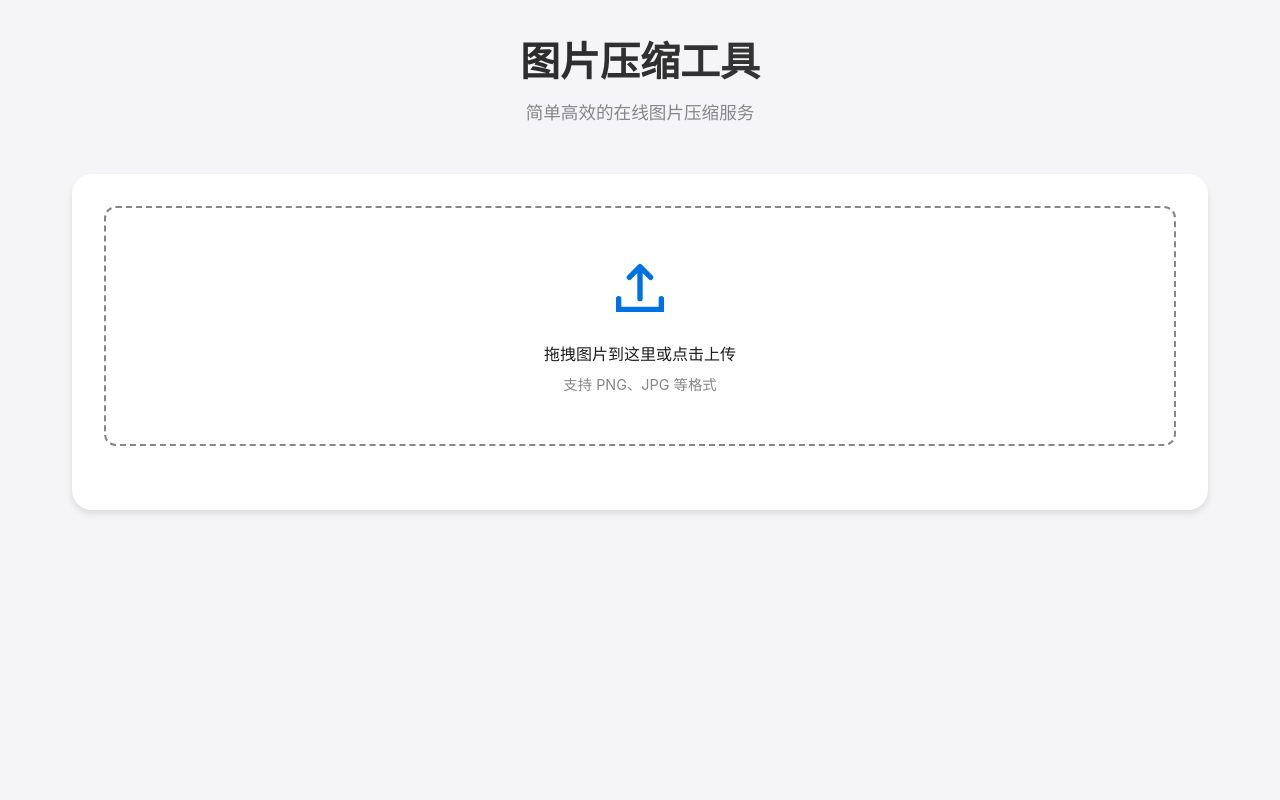
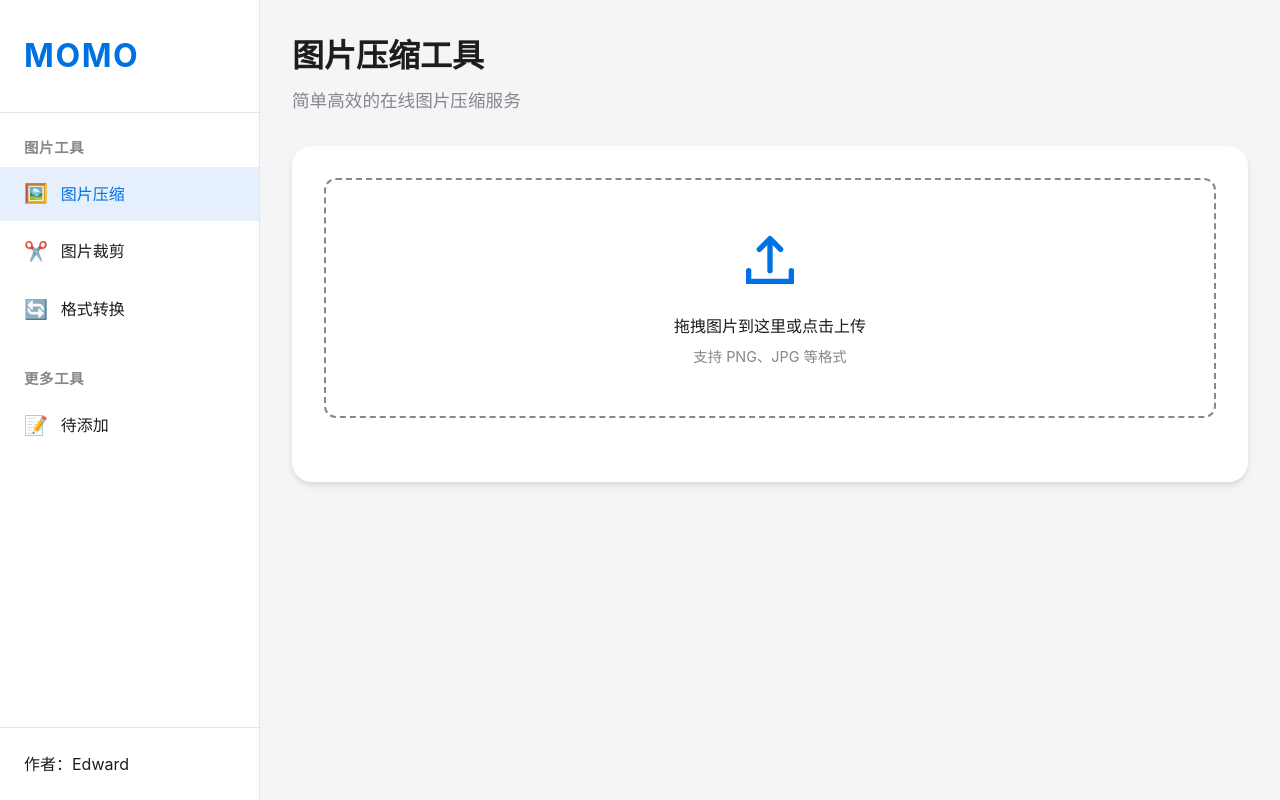
Before and after one commit to himaker101/-, a plain HTML site: page index.html in a window 1280 px wide. Drawn offline with Linux system fonts and the light colour scheme.

Commit message:
v2.1.1.2: 重构项目架构，添加模块化设计和侧边栏导航

```diff
--- a/css/style.css
+++ b/css/style.css
@@ -10,37 +10,119 @@ body {
     background-color: #f5f5f7;
     color: #1d1d1f;
     line-height: 1.5;
+    min-height: 100vh;
 }
 
-/* 容器样式 */
-.container {
-    max-width: 1200px;
-    margin: 0 auto;
+/* 应用容器 */
+.app-container {
+    display: flex;
+    min-height: 100vh;
+}
+
+/* 侧边栏样式 */
+.sidebar {
+    width: 260px;
+    background: white;
+    border-right: 1px solid #e5e5e7;
+    display: flex;
+    flex-direction: column;
+    position: fixed;
+    height: 100vh;
+}
+
+.logo-container {
+    padding: 2rem 1.5rem;
+    border-bottom: 1px solid #e5e5e7;
+}
+
+.logo {
+    font-size: 2rem;
+    font-weight: 700;
+    color: #0071e3;
+    letter-spacing: 0.05em;
+}
+
+.nav-menu {
+    flex: 1;
+    padding: 1.5rem 0;
+    overflow-y: auto;
+}
+
+.nav-group {
+    margin-bottom: 2rem;
+}
+
+.nav-group-title {
+    padding: 0 1.5rem;
+    font-size: 0.9rem;
+    color: #86868b;
+    text-transform: uppercase;
+    letter-spacing: 0.05em;
+    margin-bottom: 0.5rem;
+}
+
+.nav-list {
+    list-style: none;
+}
+
+.nav-item {
+    margin: 0.2rem 0;
+}
+
+.nav-link {
+    display: flex;
+    align-items: center;
+    padding: 0.8rem 1.5rem;
+    color: #1d1d1f;
+    text-decoration: none;
+    transition: all 0.3s ease;
+}
+
+.nav-link:hover {
+    background: rgba(0, 113, 227, 0.1);
+    color: #0071e3;
+}
+
+.nav-item.active .nav-link {
+    background: rgba(0, 113, 227, 0.1);
+    color: #0071e3;
+    font-weight: 500;
+}
+
+.nav-icon {
+    margin-right: 0.8rem;
+    font-size: 1.2rem;
+}
+
+.sidebar-footer {
+    padding: 1.5rem;
+    border-top: 1px solid #e5e5e7;
+}
+
+/* 主要内容区域 */
+.main-container {
+    flex: 1;
+    margin-left: 260px;
     padding: 2rem;
 }
 
-/* 头部样式 */
-.header {
-    text-align: center;
-    margin-bottom: 3rem;
+.main-header {
+    margin-bottom: 2rem;
 }
 
-.header h1 {
-    font-size: 2.5rem;
+.page-title {
+    font-size: 2rem;
     font-weight: 600;
+    color: #1d1d1f;
     margin-bottom: 0.5rem;
-    background: linear-gradient(135deg, #1d1d1f 0%, #434343 100%);
-    -webkit-background-clip: text;
-    -webkit-text-fill-color: transparent;
 }
 
-.subtitle {
+.page-subtitle {
     color: #86868b;
     font-size: 1.1rem;
 }
 
-/* 主要内容区域 */
-.main-content {
+.content-area {
     background: white;
     border-radius: 20px;
     padding: 2rem;
@@ -191,18 +273,37 @@ button {
     background: #e5e5e7;
 }
 
-/* 响应式设计 */
+/* 响应���设计 */
+@media (max-width: 1024px) {
+    .sidebar {
+        width: 200px;
+    }
+
+    .main-container {
+        margin-left: 200px;
+    }
+}
+
 @media (max-width: 768px) {
-    .container {
+    .app-container {
+        flex-direction: column;
+    }
+
+    .sidebar {
+        width: 100%;
+        height: auto;
+        position: static;
+        border-right: none;
+        border-bottom: 1px solid #e5e5e7;
+    }
+
+    .main-container {
+        margin-left: 0;
         padding: 1rem;
     }
 
     .preview-container {
         grid-template-columns: 1fr;
-    }
-
-    .header h1 {
-        font-size: 2rem;
     }
 
     .compression-controls {
@@ -213,4 +314,16 @@ button {
         width: 100%;
         margin-bottom: 0.5rem;
     }
+
+    .nav-menu {
+        display: none;
+    }
+
+    .logo-container {
+        padding: 1rem;
+    }
+
+    .sidebar-footer {
+        display: none;
+    }
 }
--- a/index.html
+++ b/index.html
@@ -3,19 +3,65 @@
 <head>
     <meta charset="UTF-8">
     <meta name="viewport" content="width=device-width, initial-scale=1.0">
-    <title>图片压缩工具</title>
+    <title>MOMO图片压缩工具</title>
     <link rel="stylesheet" href="css/style.css">
 </head>
 <body>
-    <div class="container">
-        <!-- 头部标题 -->
-        <header class="header">
-            <h1>图片压缩工具</h1>
-            <p class="subtitle">简单高效的在线图片压缩服务</p>
+    <div class="app-container">
+        <!-- 侧边栏导航 -->
+        <aside class="sidebar">
+            <div class="logo-container">
+                <h1 class="logo">MOMO</h1>
+            </div>
+            <nav class="nav-menu">
+                <div class="nav-group">
+                    <h3 class="nav-group-title">图片工具</h3>
+                    <ul class="nav-list">
+                        <li class="nav-item active">
+                            <a href="#" class="nav-link">
+                                <span class="nav-icon">🖼️</span>
+                                图片压缩
+                            </a>
+                        </li>
+                        <li class="nav-item">
+                            <a href="#" class="nav-link">
+                                <span class="nav-icon">✂️</span>
+                                图片裁剪
+                            </a>
+                        </li>
+                        <li class="nav-item">
+                            <a href="#" class="nav-link">
+                                <span class="nav-icon">🔄</span>
+                                格式转换
+                            </a>
+                        </li>
+                    </ul>
+                </div>
+                <div class="nav-group">
+                    <h3 class="nav-group-title">更多工具</h3>
+                    <ul class="nav-list">
+                        <li class="nav-item">
+                            <a href="#" class="nav-link">
+                                <span class="nav-icon">📝</span>
+                                待添加
+                            </a>
+                        </li>
+                    </ul>
+                </div>
+            </nav>
+            <div class="sidebar-footer">
+                <p class="author">作者：Edward</p>
+            </div>
+        </aside>
+
+        <!-- 主要内容区域 -->
+        <main class="main-container">
+            <header class="main-header">
+                <h2 class="page-title">图片压缩工具</h2>
+                <p class="page-subtitle">简单高效的在线图片压缩服务</p>
             </header>
 
-        <!-- 主要内容区域 -->
-        <main class="main-content">
+            <div class="content-area">
                 <!-- 上传区域 -->
                 <div class="upload-section" id="uploadSection">
                     <div class="upload-area" id="dropZone">
@@ -64,6 +110,7 @@
                         <button id="resetBtn" class="reset-btn">重新上传</button>
                     </div>
                 </div>
+            </div>
         </main>
     </div>
 
```
Also changed, not shown: 20241221124409.jpg (added), 2 other files. Lines whose indentation alone changed are shown as unchanged.
